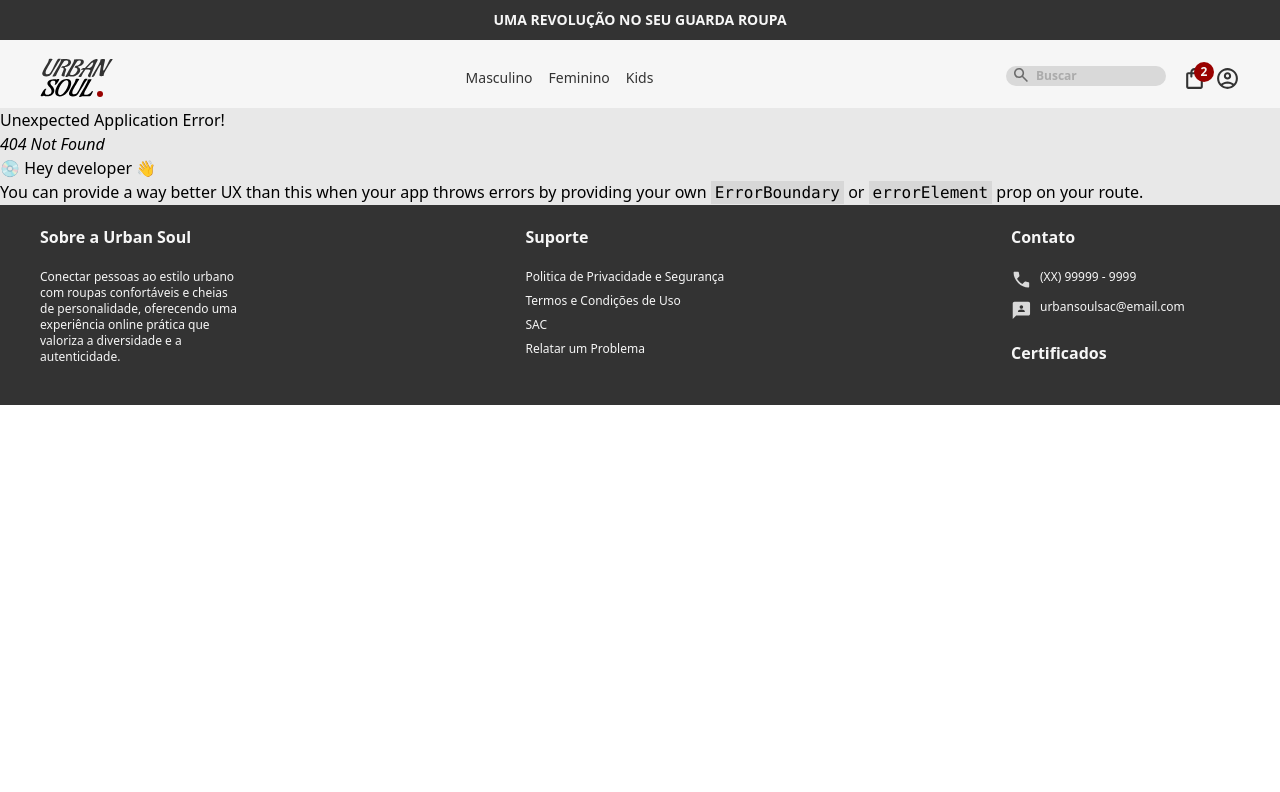
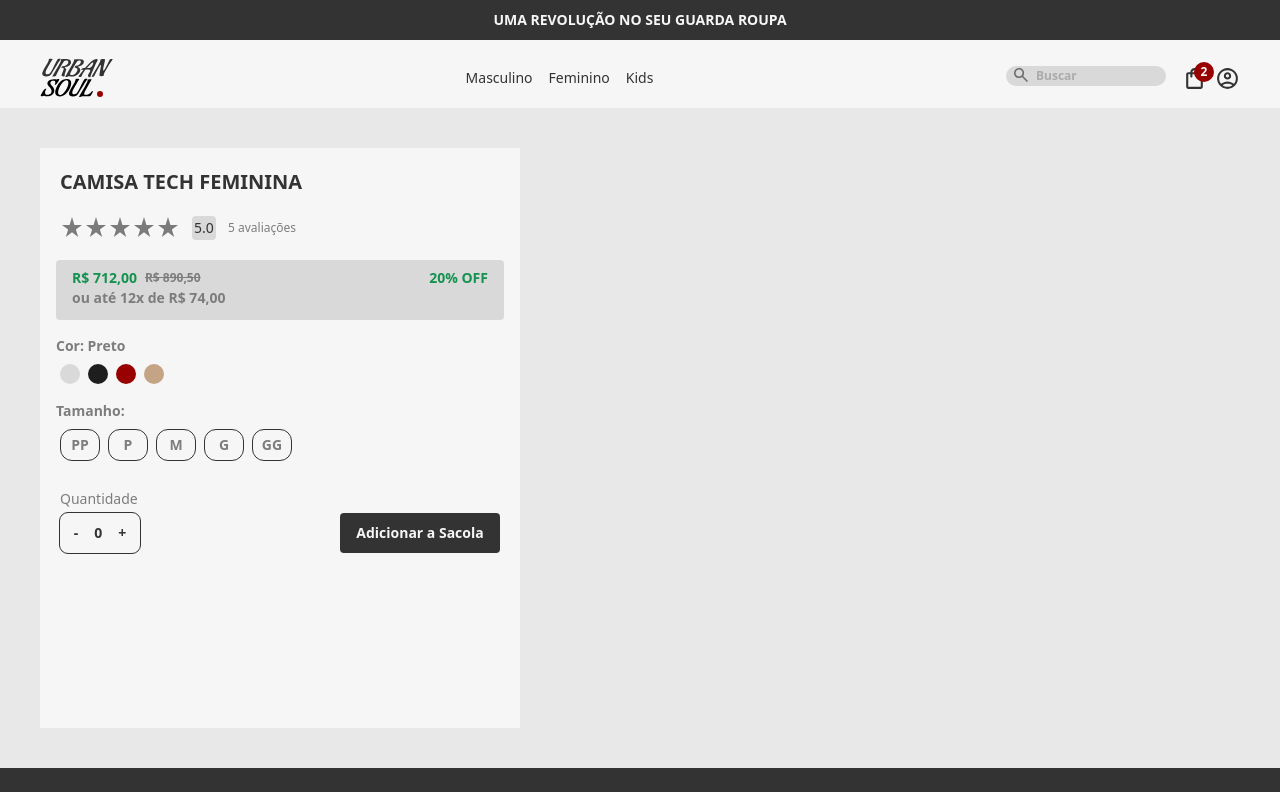
Before and after one commit to oibene/urbansoul-app, a React (Vite) app: page /product/1 in a window 1280 px wide. Before the commit this address had no page. Shown: the top 792 px of the page. Built offline with nearby package versions, Linux system fonts and the light colour scheme.

Commit message:
pagina de produto com opções

```diff
--- a/src/pages/paymentPage.tsx
+++ b/src/pages/paymentPage.tsx
@@ -178,8 +178,6 @@ export default function PaymentPage(){
             <div className="flex content-center font-noto text-dark-gray text-sm">
 
                 <div className="m-5 w-1/3">
-                    <p className="mb-5 text-gray">home/carrinho/informações</p>
-
                     <div>
                         <p className="font-bold text-xl">Contato</p>
 
--- /dev/null
+++ b/src/pages/productPage.tsx
@@ -0,0 +1,193 @@
+import { useParams } from 'react-router-dom';
+import type { ItemsInterface } from '../@types/products';
+import { useState } from 'react';
+
+const star = '/logos/star_rate.svg'
+
+interface colorInterface{
+    name: string
+    hex: string
+}
+
+const item: ItemsInterface =
+{
+    id: 2,
+    name: "Camisa Tech Feminina",
+    size: "GG",
+    gender: "F",
+    category: "jeans",
+    color: "Preto",
+    quantity: 4,
+    price: 890.50,
+    has_descount: true,
+    descount_price: 712.00
+}
+
+const colors = [
+    {
+        name: "Branco",
+        hex: "bg-[#D9D9D9]"
+    },
+    {
+        name: "Preto",
+        hex: "bg-[#1E1E1E]"
+    },
+    {
+        name: "Vermelho",
+        hex: "bg-[#990100]"
+    },
+    {
+        name: "Bege",
+        hex: "bg-[#C5A385]"
+    }
+]
+
+export default function ProductPage(){
+    const { id } = useParams();
+
+    const [color, setColor] = useState("Preto")
+    const [size, setSize] = useState("")
+    const [qtd, setQtd] = useState(0)
+
+    const rating: string = "5.0"
+    const rating_int: number = parseInt(rating)
+    const comments_count: number = 5
+
+    const formatMoney = (amount: number) => {
+        return amount.toLocaleString('pt-BR',
+            {style: 'currency', currency:'BRL'})
+    };
+
+    const percent : string = (100 - ( (item.descount_price * 100) / item.price )).toFixed(0) + "% OFF"
+    const parcel : number = parseInt((item.price / 12).toFixed(2))
+
+    const handleColor = () => {
+        const colorBtn = document.querySelector<HTMLInputElement>('input[name="color"]:checked');
+        if (colorBtn != undefined)
+            setColor(colorBtn?.id)
+    }
+
+    const addQtd = () => {
+        if (qtd < 15)
+            setQtd(qtd + 1)
+        else
+            setQtd(15)
+    }
+
+    const subQtd = () => {
+        if (qtd > 0)
+            setQtd(qtd - 1)
+        else
+            setQtd(0)
+    }
+
+    return(
+        <div className="flex m-10 font-noto text-dark-gray text-sm">
+
+            <div className="w-120 h-145 bg-light">
+                <div className="m-5">
+                    <p className="font-bold text-xl">{item.name.toUpperCase()}</p>
+                </div>
+
+                <div className="flex m-5">
+                    <div className="flex mr-8">
+                        {Array.from({ length: rating_int }).map((_, index) => (
+                            <img key={index} src={star} alt="" />
+                        ))}
+                    </div>
+
+                    <div className="h-6 w-6 bg-light-gray rounded-sm content-center">
+                        <p className="mx-0.5">{rating}</p>
+                    </div>
+
+                    <div className="ml-3 text-xs text-gray content-center">
+                        <p>{comments_count} avaliações</p>
+                    </div>
+                </div>
+
+                <div className="m-4 h-15 bg-light-gray rounded-sm">
+
+                    <div className="flex mx-4 justify-between">
+
+                        <div className="flex mt-2">
+                            <p className={(item.has_descount) ? "font-bold text-green mr-2" : "font-bold"}>
+                                {(item.has_descount) ? formatMoney(item.descount_price) : formatMoney(item.price)}
+                            </p>
+                            <p className={(item.has_descount) ? "font-bold text-gray line-through text-xs content-center" : "hidden"}>
+                                {formatMoney(item.price)}
+                            </p>
+                        </div>
+
+                        <p className="text-green font-bold mt-2"> {percent} </p>
+                    </div>
+
+                    <p className="mx-4 font-bold text-gray"> ou até 12x de {formatMoney(parcel)} </p>
+
+                </div>
+
+                <div className="m-4 font-bold text-gray">
+                    <div>
+                        <p className="mt-2 mb-1"> Cor: <span className="font-bold">{color}</span></p>
+
+                        {colors.map((item, index) =>
+                            <input type="radio" name="color" id={item.name} onChange={handleColor} key={index}
+                            className={"appearance-none rounded-full h-5 w-5 m-1 " + item.hex +
+                                        " checked:border-2 checked:outline-1 checked:border-light checked:" + item.hex} />
+                        )}
+                    </div>
+
+                    <div>
+                        <p className="mt-2 mb-1"> Tamanho: <span className="font-bold">{size}</span></p>
+
+                        <button onClick={e => setSize('PP')}
+                            className={ (size == 'PP') ? "w-10 h-8 m-1 rounded-xl bg-dark-gray text-light cursor-pointer" :
+                                "w-10 h-8 m-1 rounded-xl border border-dark-gray cursor-pointer" } > PP
+                        </button>
+
+                        <button onClick={e => setSize('P')}
+                            className={ (size == 'P') ? "w-10 h-8 m-1 rounded-xl bg-dark-gray text-light cursor-pointer" :
+                                "w-10 h-8 m-1 rounded-xl border border-dark-gray cursor-pointer" } > P
+                        </button>
+
+                        <button onClick={e => setSize('M')}
+                            className={ (size == 'M') ? "w-10 h-8 m-1 rounded-xl bg-dark-gray text-light cursor-pointer" :
+                                "w-10 h-8 m-1 rounded-xl border border-dark-gray cursor-pointer" } > M
+                        </button>
+
+                        <button onClick={e => setSize('G')}
+                            className={ (size == 'G') ? "w-10 h-8 m-1 rounded-xl bg-dark-gray text-light cursor-pointer" :
+                                "w-10 h-8 m-1 rounded-xl border border-dark-gray cursor-pointer" } > G
+                        </button>
+
+                        <button onClick={e => setSize('GG')}
+                            className={ (size == 'GG') ? "w-10 h-8 m-1 rounded-xl bg-dark-gray text-light cursor-pointer" :
+                                "w-10 h-8 m-1 rounded-xl border border-dark-gray cursor-pointer" } > GG
+                        </button>
+                    </div>
+
+                </div>
+
+                <div className="flex justify-between mx-5">
+
+                    <div>
+                        <p className="mt-2 mb-1 text-gray">Quantidade</p>
+
+                        <div className="flex h-10 w-20 rounded-lg outline justify-center font-bold">
+                            <button className="outline-none cursor-pointer" onClick={subQtd}>-</button>
+                            <p className="mx-4 content-center">{qtd}</p>
+                            <button className="outline-none cursor-pointer" onClick={addQtd}>+</button>
+                        </div>
+
+                    </div>
+
+                    <button className="w-40 h-10 mt-8 bg-dark-gray rounded-sm content-center outline-none cursor-pointer">
+                        <p className="text-sm font-bold mx-4 text-light"> Adicionar a Sacola </p>
+                    </button>
+
+                </div>
+
+            </div>
+
+        </div>
+    )
+}
--- a/src/pages/productSearch.tsx
+++ b/src/pages/productSearch.tsx
@@ -71,7 +71,7 @@ export default function ProductSearch() {
                 <div className="grid grid-cols-5 overflow-y-scroll h-170 gap-5 m-5">
 
                     {itemsFiltered.map((item) =>
-                        <div key={item.id} className="w-60 h-80 bg-bglight rounded-md">
+                        <a href={"/product/" + item.id} key={item.id} className="w-60 h-80 bg-bglight rounded-md">
 
                             <div className="mx-4">
 
@@ -102,7 +102,7 @@ export default function ProductSearch() {
                             </div>
 
 
-                        </div>
+                        </a>
                     )}
 
                 </div>
```
Also changed, not shown: src/main.tsx (+9 -4 lines), public/logos/star_rate.svg (added), src/global.css (line endings or trailing spaces).
